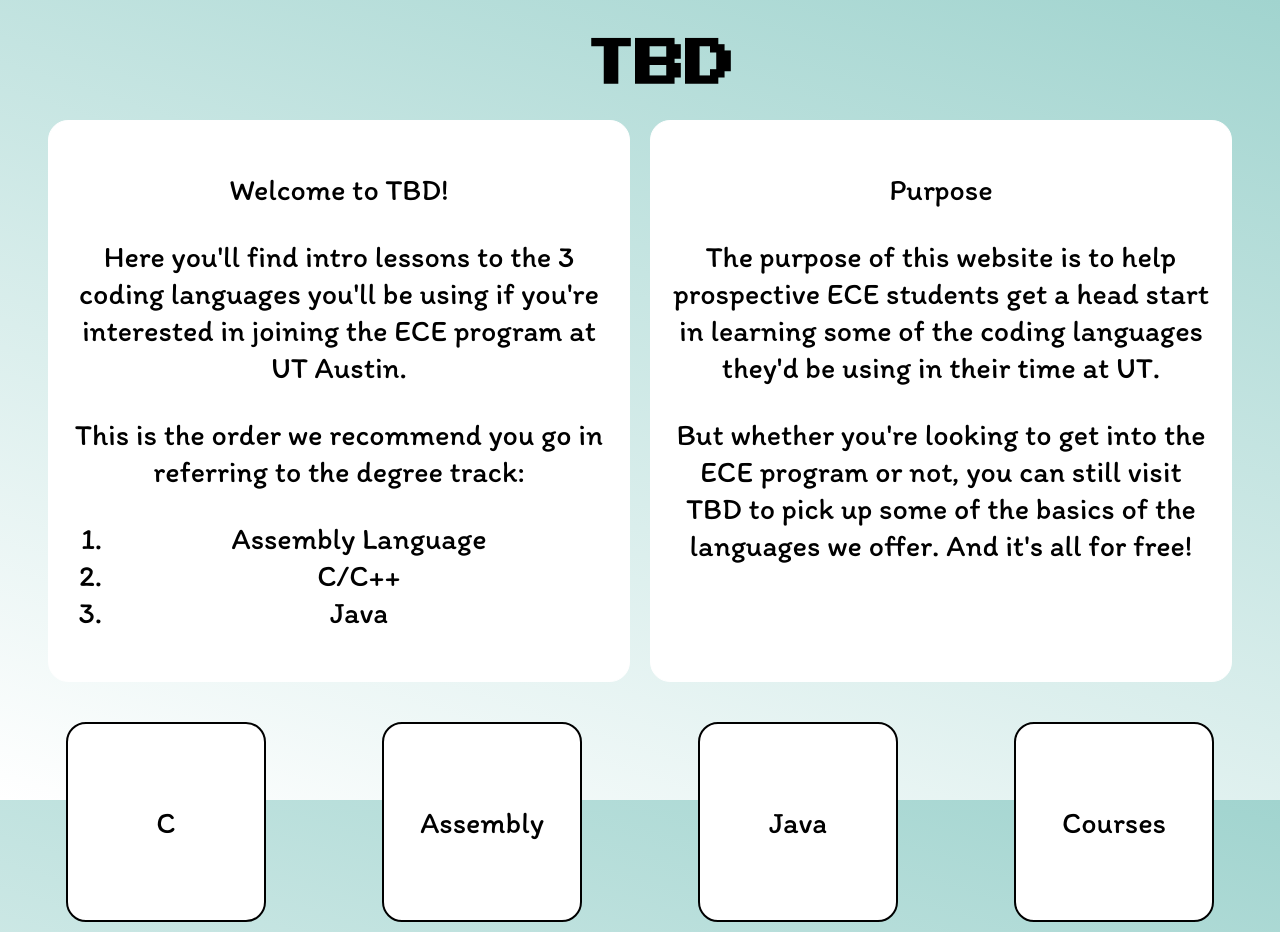
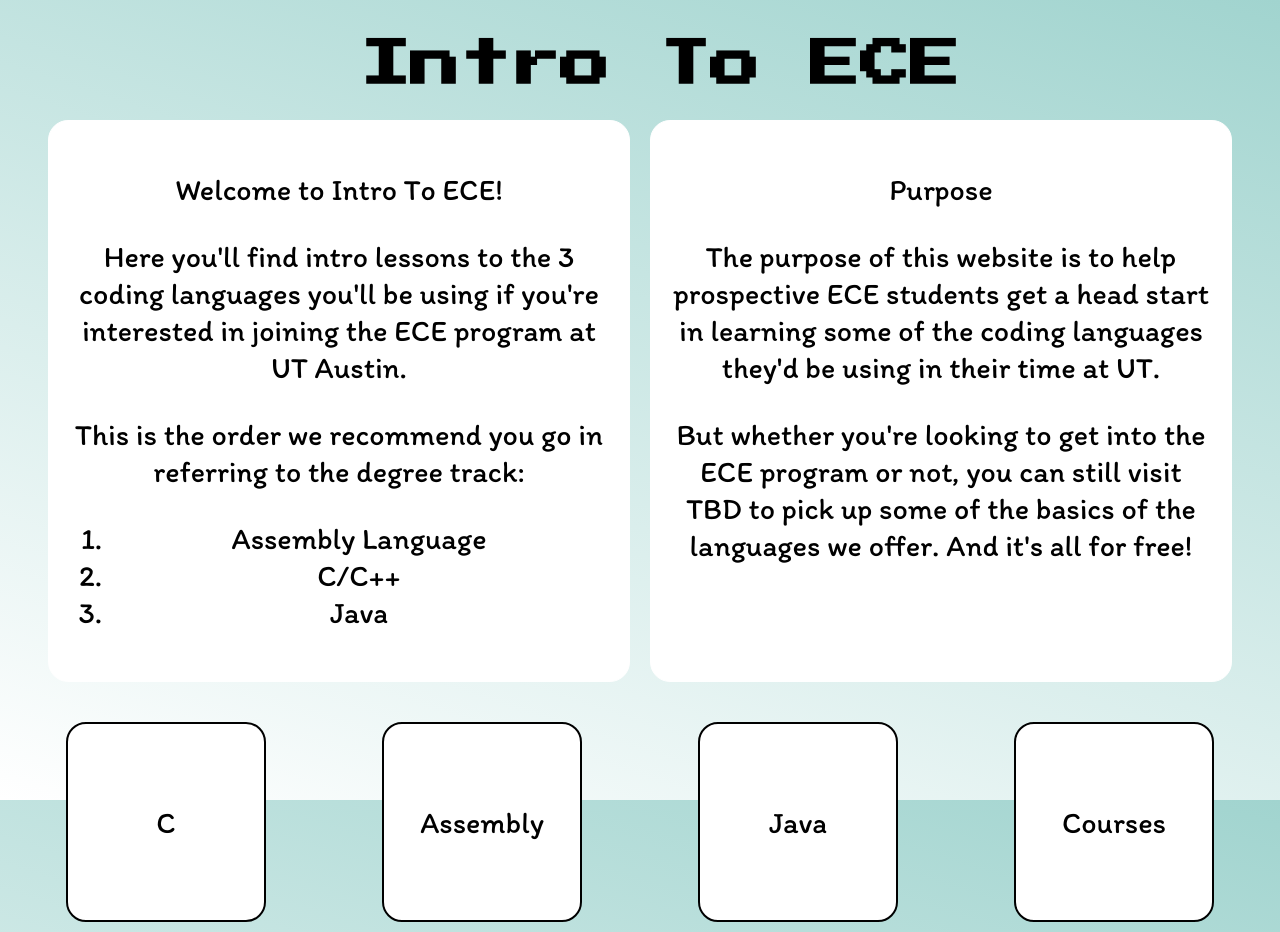
Before and after one commit to epitiffany/epitiffany.github.io, a plain HTML site: page index.html in a window 1280 px wide. Drawn offline with Linux system fonts and the light colour scheme.

Commit message:
edited website name from TBD to Intro To ECE

```diff
--- a/index.html
+++ b/index.html
@@ -9,10 +9,10 @@
     <title>Home</title>
   </head>
   <body>
-    <h1 class = "title"><a href = "index.html">TBD</a></h1>
+    <h1 class = "title"><a href = "index.html">Intro To ECE</a></h1>
     <div class = "main_container">
       <div class = "welcome_container">
-        <p class = "welcome_message"> Welcome to TBD!</p>
+        <p class = "welcome_message"> Welcome to Intro To ECE!</p>
         <p>Here you'll find intro lessons to the 3 coding languages you'll be using if you're interested in joining the ECE program at UT Austin.</p>
         <p>This is the order we recommend you go in referring to the degree track:</p>
         <ol>
```
Also changed, not shown: assembly_coding.html (+1 -1 lines), c_coding.html (+1 -1 lines), java_coding.html (+1 -1 lines).
